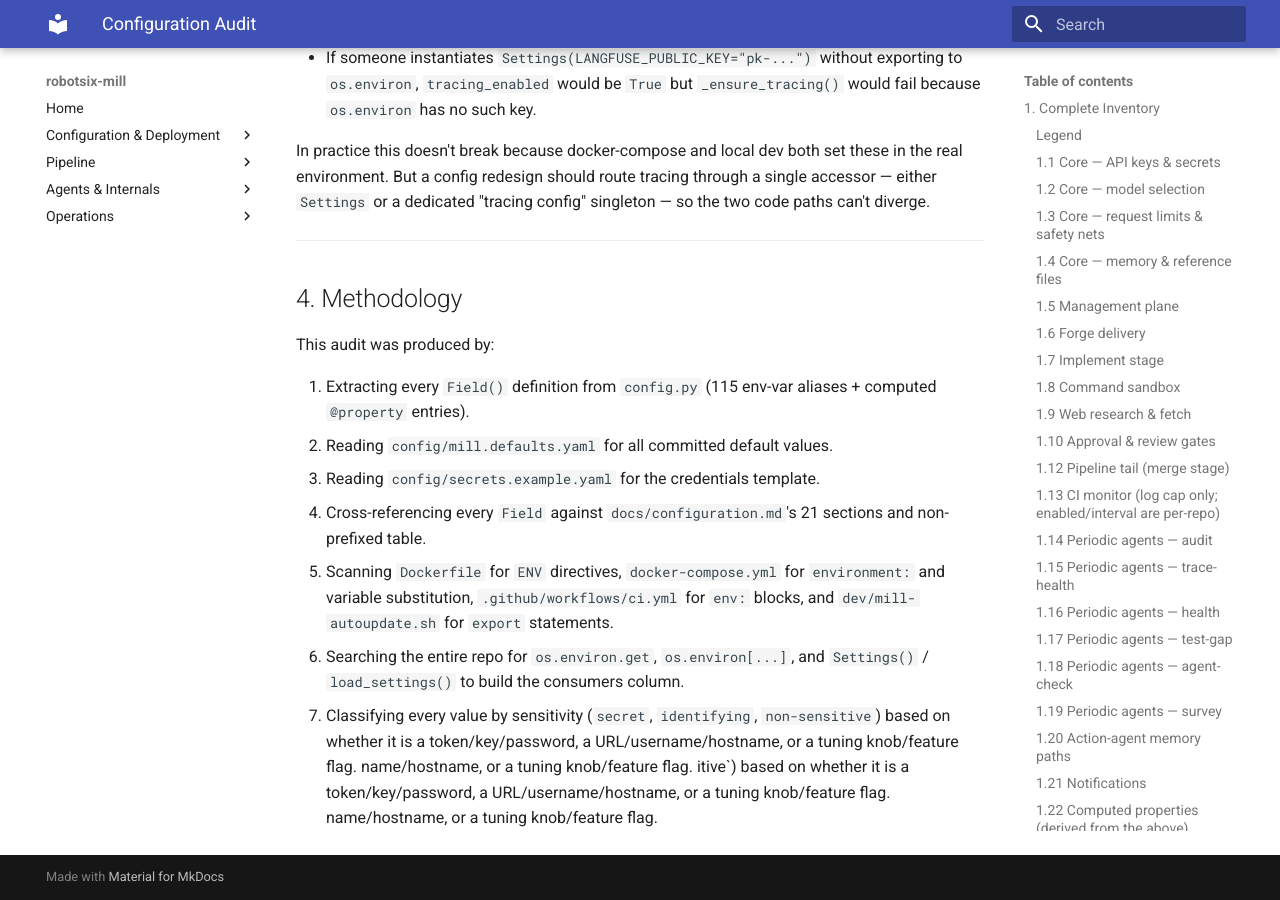
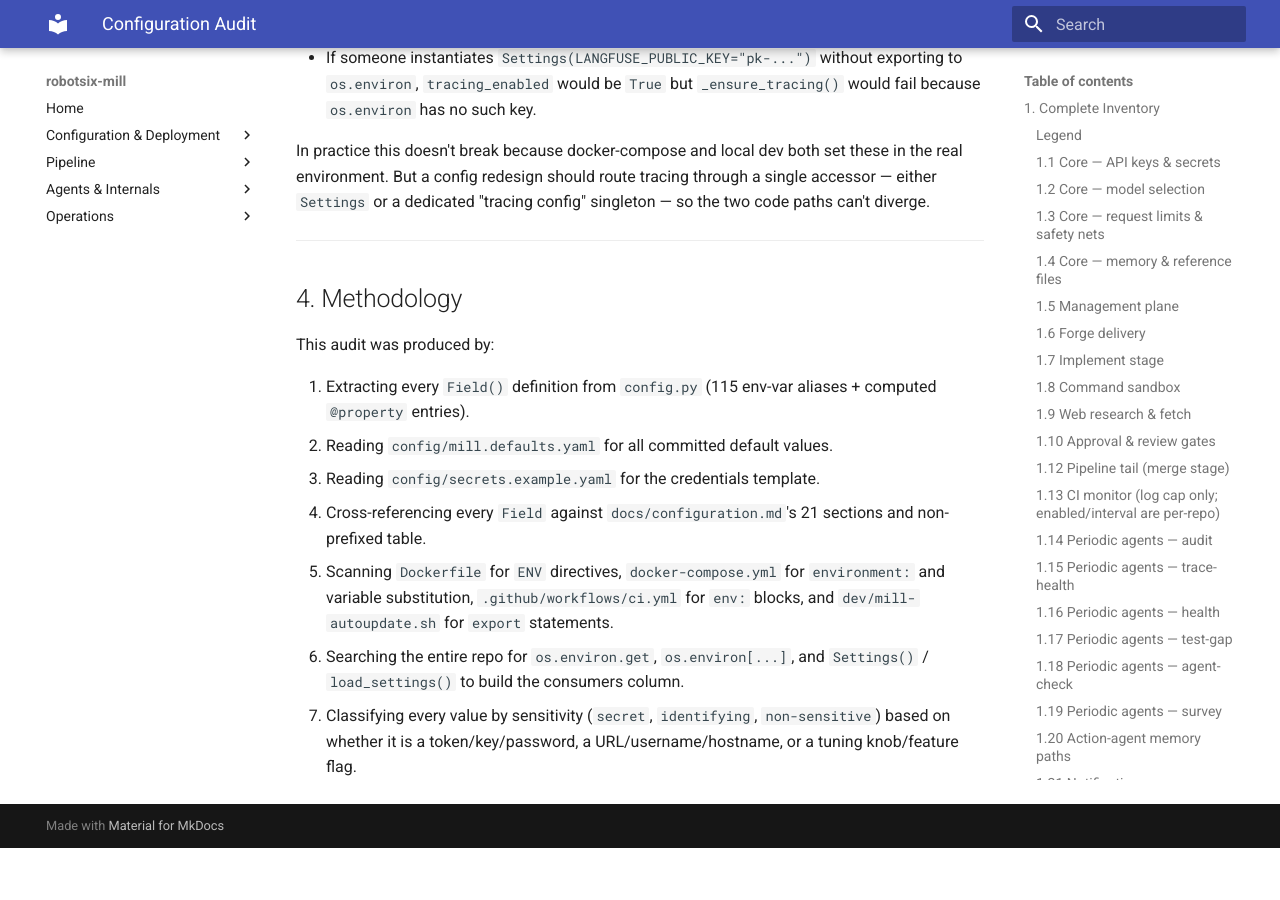
Before and after one commit to damien-robotsix/robotsix-mill, an MkDocs documentation site: the page built from docs/config-audit.md, in a window 1280 px wide and 900 px high, scrolled down 24608 px. Built offline with MkDocs 1.6.1 and Material for MkDocs 9.7.7, drawn with Linux system fonts in a browser that asks for light colours; after the commit the page ends 25456 px from its top, so only the background shows below that.

```diff
--- a/docs/config-audit.md
+++ b/docs/config-audit.md
@@ -494,7 +494,3 @@
 7. Classifying every value by sensitivity (`secret`, `identifying`,
    `non-sensitive`) based on whether it is a token/key/password, a
    URL/username/hostname, or a tuning knob/feature flag.
-name/hostname, or a tuning knob/feature flag.
-itive`) based on whether it is a token/key/password, a
-   URL/username/hostname, or a tuning knob/feature flag.
-name/hostname, or a tuning knob/feature flag.
```
